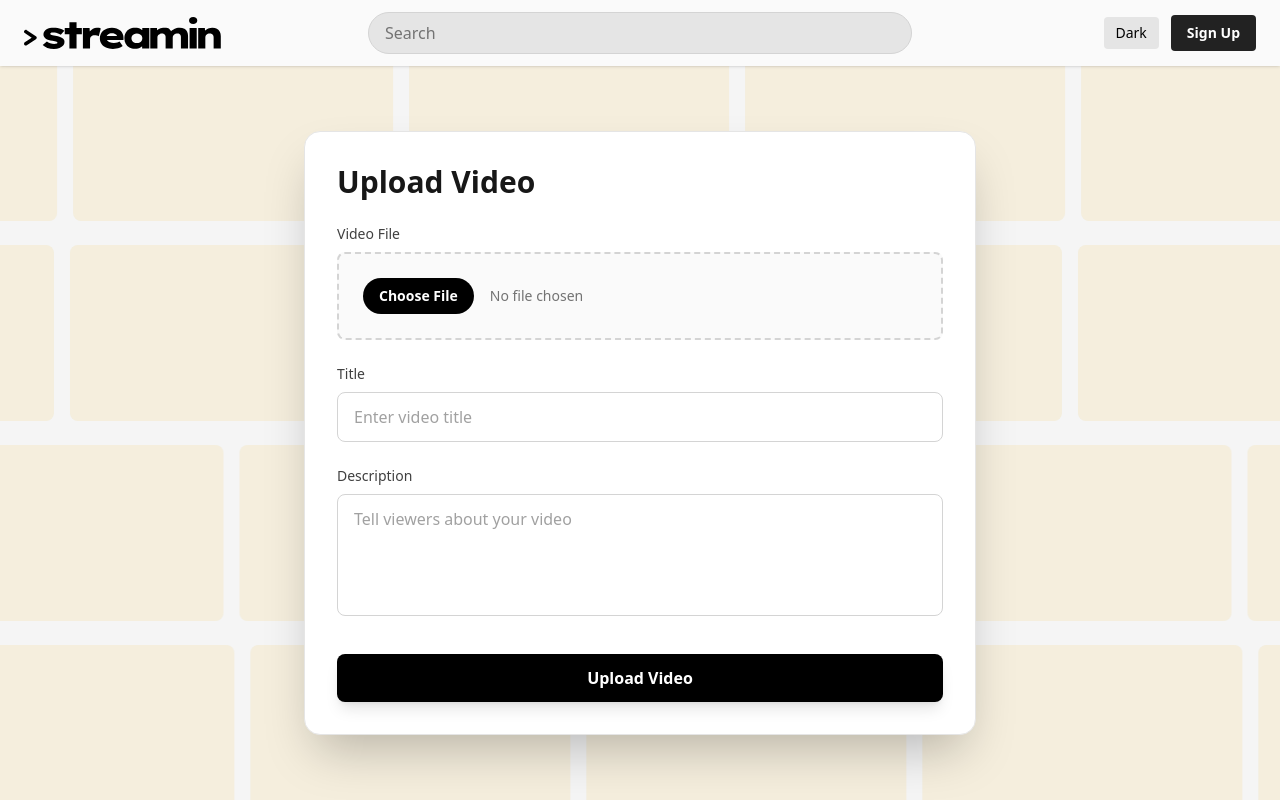
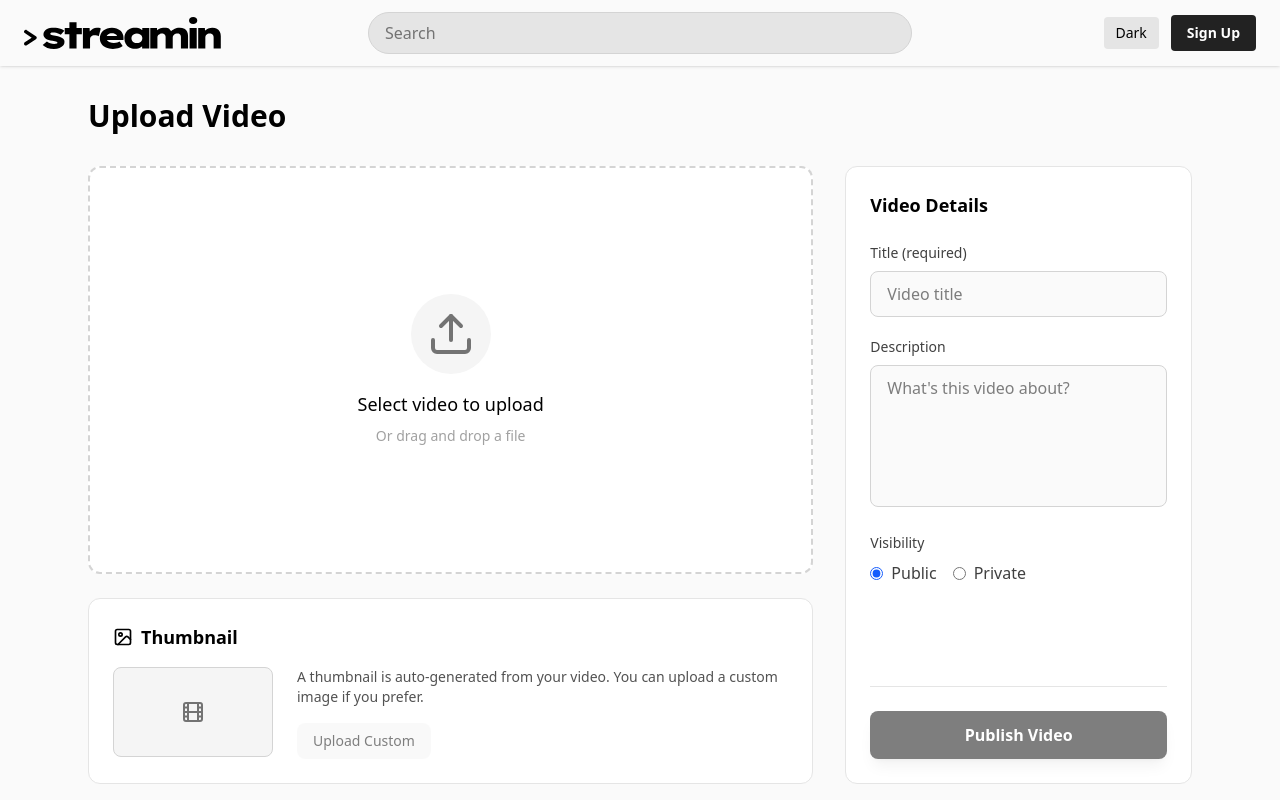
Before and after one commit to contrapoetra/stream.contrapoetra.com, a React (Vite) app in the folder frontend/: page /upload in a window 1280 px wide. Built offline with nearby package versions, Linux system fonts and the light colour scheme.

Commit message:
revamp upload page

```diff
--- a/frontend/src/App.tsx
+++ b/frontend/src/App.tsx
@@ -72,7 +72,7 @@ function AppContent() {
                     )}
                     <Link
                       to="/upload"
-                      className={`block w-full text-left px-4 py-2 text-sm hover:bg-opacity-10 ${darkMode ? 'hover:bg-white' : 'hover:bg-black'}`}
+                      className={`block w-full text-left px-4 py-2 text-sm transition-colors ${darkMode ? 'text-white hover:bg-white/10' : 'text-black hover:bg-black/5'}`}
                       onClick={() => setIsProfileOpen(false)}
                     >
                       Upload Video
@@ -82,7 +82,7 @@ function AppContent() {
                         setIsProfileOpen(false);
                         logout();
                       }}
-                      className={`block w-full text-left px-4 py-2 text-sm hover:bg-opacity-10 ${darkMode ? 'hover:bg-white' : 'hover:bg-black'}`}
+                      className={`block w-full text-left px-4 py-2 text-sm transition-colors ${darkMode ? 'text-white hover:bg-white/10' : 'text-black hover:bg-black/5'}`}
                     >
                       Logout
                     </button>
--- a/frontend/src/lib/utils.ts
+++ b/frontend/src/lib/utils.ts
@@ -6,7 +6,9 @@ export function cn(...inputs: ClassValue[]) {
 }
 
 export function formatTimeAgo(dateString: string): string {
-  const date = new Date(dateString);
+  // Assume backend sends UTC time without 'Z'. Append 'Z' to force UTC interpretation.
+  // If dateString already has 'Z' or offset, this might be invalid, but standard SQL returns "YYYY-MM-DD HH:MM:SS"
+  const date = new Date(dateString.endsWith('Z') ? dateString : dateString + 'Z');
   const now = new Date();
   const seconds = Math.floor((now.getTime() - date.getTime()) / 1000);
 
@@ -24,3 +26,15 @@ export function formatTimeAgo(dateString: string): string {
   const years = Math.floor(days / 365);
   return `${years} year${years > 1 ? 's' : ''} ago`;
 }
+
+export function formatDuration(seconds: number): string {
+  if (!seconds) return "00:00";
+  const h = Math.floor(seconds / 3600);
+  const m = Math.floor((seconds % 3600) / 60);
+  const s = Math.floor(seconds % 60);
+
+  if (h > 0) {
+    return `${h}:${m.toString().padStart(2, '0')}:${s.toString().padStart(2, '0')}`;
+  }
+  return `${m}:${s.toString().padStart(2, '0')}`;
+}
--- a/frontend/src/services/api.ts
+++ b/frontend/src/services/api.ts
@@ -9,6 +9,7 @@ export interface Video {
   file_path: string;
   thumbnail_path?: string;
   views: number;
+  duration?: number;
   visibility: 'public' | 'private';
   created_at: string;
 }
--- a/frontend/src/views/Home.tsx
+++ b/frontend/src/views/Home.tsx
@@ -93,6 +93,7 @@ function Home() {
                     views={video.views}
                     thumbnailPath={video.thumbnail_path}
                     createdAt={video.created_at}
+                    duration={video.duration}
                   />
                 ))
               ) : (
--- a/frontend/src/views/Player.tsx
+++ b/frontend/src/views/Player.tsx
@@ -128,6 +128,7 @@ function Player() {
               views={relatedVideo.views}
               thumbnailPath={relatedVideo.thumbnail_path}
               createdAt={relatedVideo.created_at}
+              duration={relatedVideo.duration}
             />
           ))}
         </div>
--- a/frontend/src/views/Upload.tsx
+++ b/frontend/src/views/Upload.tsx
@@ -1,19 +1,97 @@
-import { useContext, useState, useMemo } from 'react';
+import { useContext, useState, useRef, useEffect } from 'react';
 import { DarkModeContext } from '../context/DarkModeContext';
 import { useNavigate } from 'react-router-dom';
 import apiService from '../services/api';
+import { Upload as UploadIcon, Image as ImageIcon, Film } from 'lucide-react';
 
 function Upload() {
   const { darkMode } = useContext(DarkModeContext);
   const navigate = useNavigate();
+
   const [title, setTitle] = useState('');
   const [description, setDescription] = useState('');
+  const [visibility, setVisibility] = useState<'public' | 'private'>('public');
   const [file, setFile] = useState<File | null>(null);
+  const [videoPreviewUrl, setVideoPreviewUrl] = useState<string | null>(null);
+
+  const [thumbnailFile, setThumbnailFile] = useState<File | null>(null);
+  const [thumbnailPreviewUrl, setThumbnailPreviewUrl] = useState<string | null>(null);
+  const [autoThumbnailBlob, setAutoThumbnailBlob] = useState<Blob | null>(null);
+
+  const [duration, setDuration] = useState(0);
   const [isUploading, setIsUploading] = useState(false);
 
-  const handleFileChange = (e: React.ChangeEvent<HTMLInputElement>) => {
+  const videoRef = useRef<HTMLVideoElement>(null);
+  const canvasRef = useRef<HTMLCanvasElement>(null);
+
+  // Cleanup object URLs
+  useEffect(() => {
+    return () => {
+      if (videoPreviewUrl) URL.revokeObjectURL(videoPreviewUrl);
+      if (thumbnailPreviewUrl && thumbnailFile) URL.revokeObjectURL(thumbnailPreviewUrl);
+    };
+  }, [videoPreviewUrl, thumbnailPreviewUrl, thumbnailFile]);
+
+  const handleVideoSelect = (e: React.ChangeEvent<HTMLInputElement>) => {
     if (e.target.files && e.target.files[0]) {
-      setFile(e.target.files[0]);
+      const selectedFile = e.target.files[0];
+      setFile(selectedFile);
+      const url = URL.createObjectURL(selectedFile);
+      setVideoPreviewUrl(url);
+
+      // Reset thumbnail
+      setThumbnailFile(null);
+      setThumbnailPreviewUrl(null);
+      setAutoThumbnailBlob(null);
+
+      // Auto-set title from filename
+      if (!title) {
+        setTitle(selectedFile.name.replace(/\.[^/.]+$/, ""));
+      }
+    }
+  };
+
+  const generateThumbnail = () => {
+    const video = videoRef.current;
+    const canvas = canvasRef.current;
+    if (video && canvas) {
+      canvas.width = video.videoWidth;
+      canvas.height = video.videoHeight;
+      const ctx = canvas.getContext('2d');
+      if (ctx) {
+        ctx.drawImage(video, 0, 0, canvas.width, canvas.height);
+        canvas.toBlob((blob) => {
+          if (blob) {
+            setAutoThumbnailBlob(blob);
+            // Create a preview URL for the auto thumbnail
+            const url = URL.createObjectURL(blob);
+            setThumbnailPreviewUrl(url);
+          }
+        }, 'image/jpeg', 0.7);
+      }
+    }
+  };
+
+  const onVideoLoadedMetadata = () => {
+    if (videoRef.current) {
+      setDuration(Math.round(videoRef.current.duration));
+      // Seek to 1 second (or 10%) to get a non-black frame usually
+      videoRef.current.currentTime = Math.min(1, videoRef.current.duration * 0.1);
+    }
+  };
+
+  const onVideoSeeked = () => {
+    // Generate thumbnail when seek completes (initial auto-seek or user seek)
+    if (!thumbnailFile) {
+      generateThumbnail();
+    }
+  };
+
+  const handleThumbnailSelect = (e: React.ChangeEvent<HTMLInputElement>) => {
+    if (e.target.files && e.target.files[0]) {
+      const selectedFile = e.target.files[0];
+      setThumbnailFile(selectedFile);
+      setThumbnailPreviewUrl(URL.createObjectURL(selectedFile));
     }
   };
 
@@ -30,13 +108,21 @@ function Upload() {
       formData.append('video', file);
       formData.append('title', title);
       formData.append('description', description);
-      formData.append('visibility', 'public'); // Default to public
+      formData.append('duration', duration.toString());
+      formData.append('visibility', visibility);
+
+      // Prefer uploaded thumbnail, fallback to auto-generated
+      if (thumbnailFile) {
+        formData.append('thumbnail', thumbnailFile);
+      } else if (autoThumbnailBlob) {
+        formData.append('thumbnail', autoThumbnailBlob, 'thumbnail.jpg');
+      }
 
       const response = await apiService.uploadVideo(formData);
 
       if (response.video_id || response.message === 'uploaded') {
         alert('Video uploaded successfully!');
-        navigate('/'); // Redirect to home or the new video page
+        navigate('/');
       } else {
         alert(`Upload failed: ${response.error || response.message || 'Unknown error'}`);
       }
@@ -48,114 +134,175 @@ function Upload() {
     }
   };
 
-  // Generate placeholders for the background sliding animation
-  // We need enough items to cover the screen width plus scroll overlap
-  const placeholders = Array.from({ length: 20 });
+  return (
+    <div className={`min-h-screen w-full ${darkMode ? 'bg-neutral-950 text-white' : 'bg-neutral-50 text-black'}`}>
+      <div className="max-w-6xl mx-auto px-6 py-8">
+        <h1 className="text-3xl font-bold mb-8">Upload Video</h1>
 
-  // Generate random speeds for each row (20s to 50s) and random start positions
-  const rowConfigs = useMemo(() => {
-    return Array.from({ length: 8 }).map(() => ({
-      duration: `${Math.floor(Math.random() * 30) + 20}s`,
-      delay: `${Math.floor(Math.random() * -50)}s`
-    }));
-  }, []);
+        <form onSubmit={handleSubmit} className="grid grid-cols-1 lg:grid-cols-3 gap-8">
 
-  return (
-    <div className={`relative w-full h-full overflow-hidden ${darkMode ? 'bg-neutral-900' : 'bg-neutral-100'}`}>
+          {/* Left Column: Media Upload & Preview */}
+          <div className="lg:col-span-2 space-y-6">
 
-      {/* Background Animation Layer */}
-      <div className="absolute inset-0 flex flex-col justify-center gap-6 opacity-10 pointer-events-none select-none z-0 overflow-hidden">
-        {rowConfigs.map((config, rowIndex) => (
-          <div
-            key={rowIndex}
-            className="flex gap-4 w-max animate-slide-right"
-            style={{
-              animationDuration: config.duration,
-              animationDelay: config.delay
-            }}
-          >
-            {/* Double the array to ensure seamless loop */}
-            {[...placeholders, ...placeholders].map((_, i) => (
-              <div
-                key={i}
-                className="w-80 h-44 bg-yellow-500 rounded-lg flex-shrink-0"
+            {/* Video Preview Area */}
+            <div className={`aspect-video rounded-xl overflow-hidden border-2 border-dashed flex flex-col items-center justify-center relative transition-colors ${darkMode ? 'bg-neutral-900 border-neutral-700 hover:border-neutral-500' : 'bg-white border-neutral-300 hover:border-neutral-400'}`}>
+              {videoPreviewUrl ? (
+                <video
+                  ref={videoRef}
+                  src={videoPreviewUrl}
+                  className="w-full h-full object-contain bg-black"
+                  controls
+                  onLoadedMetadata={onVideoLoadedMetadata}
+                  onSeeked={onVideoSeeked}
                 />
-            ))}
+              ) : (
+                <label className="cursor-pointer w-full h-full flex flex-col items-center justify-center p-6 hover:bg-opacity-50">
+                  <div className={`p-4 rounded-full mb-4 ${darkMode ? 'bg-neutral-800' : 'bg-neutral-100'}`}>
+                    <UploadIcon size={48} className={darkMode ? 'text-neutral-400' : 'text-neutral-500'} />
                   </div>
-        ))}
-      </div>
-
-      {/* Foreground Upload Form */}
-      <div className="absolute inset-0 flex items-center justify-center z-10 p-4">
-        <div className={`w-full max-w-2xl p-8 rounded-2xl shadow-2xl border ${darkMode ? 'bg-neutral-800 border-neutral-700' : 'bg-white border-neutral-200'}`}>
-          <h1 className={`text-3xl font-bold mb-6 ${darkMode ? 'text-white' : 'text-neutral-900'}`}>Upload Video</h1>
-
-          <form onSubmit={handleSubmit} className="space-y-6">
-
-            {/* Video File Input */}
-            <div>
-              <label className={`block text-sm font-medium mb-2 ${darkMode ? 'text-neutral-300' : 'text-neutral-700'}`}>
-                Video File
-              </label>
-              <div className={`flex items-center justify-center w-full border-2 border-dashed rounded-lg p-6 transition-colors ${darkMode ? 'border-neutral-600 hover:border-neutral-400 bg-neutral-900/50' : 'border-neutral-300 hover:border-neutral-400 bg-neutral-50'}`}>
+                  <span className="text-lg font-medium mb-2">Select video to upload</span>
+                  <span className={`text-sm ${darkMode ? 'text-neutral-500' : 'text-neutral-400'}`}>Or drag and drop a file</span>
                   <input
                     type="file"
                     accept="video/*"
-                  onChange={handleFileChange}
+                    onChange={handleVideoSelect}
+                    className="hidden"
                     disabled={isUploading}
-                  className={`w-full text-sm text-neutral-500 file:mr-4 file:py-2 file:px-4 file:rounded-full file:border-0 file:text-sm file:font-semibold ${darkMode ? 'file:bg-white file:text-black hover:file:bg-neutral-200' : 'file:bg-black file:text-white hover:file:bg-neutral-800'} ${isUploading ? 'opacity-50 cursor-not-allowed' : ''}`}
                   />
-              </div>
-              {file && <p className={`mt-2 text-sm ${darkMode ? 'text-green-400' : 'text-green-600'}`}>Selected: {file.name}</p>}
+                </label>
+              )}
             </div>
 
-            {/* Title Input */}
+            {/* Thumbnail Selection */}
+            <div className={`p-6 rounded-xl border ${darkMode ? 'bg-neutral-900 border-neutral-800' : 'bg-white border-neutral-200'}`}>
+              <h3 className="text-lg font-semibold mb-4 flex items-center gap-2">
+                <ImageIcon size={20} />
+                Thumbnail
+              </h3>
+
+              <div className="flex gap-6 items-start">
+                {/* Preview Box */}
+                <div className={`w-40 aspect-video rounded-lg overflow-hidden border shrink-0 flex items-center justify-center ${darkMode ? 'bg-black border-neutral-700' : 'bg-neutral-100 border-neutral-300'}`}>
+                  {thumbnailPreviewUrl ? (
+                    <img src={thumbnailPreviewUrl} alt="Thumbnail preview" className="w-full h-full object-cover" />
+                  ) : (
+                    <Film size={24} className="text-neutral-500" />
+                  )}
+                </div>
+
+                {/* Controls */}
+                <div className="flex-1 space-y-4">
+                  <p className={`text-sm ${darkMode ? 'text-neutral-400' : 'text-neutral-600'}`}>
+                    A thumbnail is auto-generated from your video. You can upload a custom image if you prefer.
+                  </p>
+
+                  <div className="flex gap-3">
+                    <label className={`px-4 py-2 rounded-lg text-sm font-medium cursor-pointer transition-colors ${!file || isUploading ? 'opacity-50 cursor-not-allowed' : ''} ${darkMode ? 'bg-neutral-800 hover:bg-neutral-700 text-white' : 'bg-neutral-100 hover:bg-neutral-200 text-black'}`}>
+                      Upload Custom
+                      <input
+                        type="file"
+                        accept="image/*"
+                        onChange={handleThumbnailSelect}
+                        className="hidden"
+                        disabled={!file || isUploading}
+                      />
+                    </label>
+                    {file && (
+                      <button
+                        type="button"
+                        onClick={() => {
+                          setThumbnailFile(null);
+                          generateThumbnail(); // Regenerate auto thumbnail
+                        }}
+                        disabled={isUploading}
+                        className={`px-4 py-2 rounded-lg text-sm font-medium transition-colors ${darkMode ? 'text-neutral-400 hover:text-white' : 'text-neutral-600 hover:text-black'}`}
+                      >
+                        Reset to Auto
+                      </button>
+                    )}
+                  </div>
+                </div>
+              </div>
+            </div>
+          </div>
+
+          {/* Right Column: Details Form */}
+          <div className="space-y-6">
+            <div className={`p-6 rounded-xl border h-full flex flex-col ${darkMode ? 'bg-neutral-900 border-neutral-800' : 'bg-white border-neutral-200'}`}>
+              <h3 className="text-lg font-semibold mb-6">Video Details</h3>
+
+              <div className="space-y-5 flex-1">
                 <div>
-              <label htmlFor="title" className={`block text-sm font-medium mb-2 ${darkMode ? 'text-neutral-300' : 'text-neutral-700'}`}>
-                Title
-              </label>
+                  <label className={`block text-sm font-medium mb-2 ${darkMode ? 'text-neutral-300' : 'text-neutral-700'}`}>Title (required)</label>
                   <input
                     type="text"
-                id="title"
                     value={title}
                     onChange={(e) => setTitle(e.target.value)}
-                placeholder="Enter video title"
+                    placeholder="Video title"
                     disabled={isUploading}
-                className={`w-full px-4 py-3 rounded-lg border outline-none transition-all ${darkMode ? 'bg-neutral-700 border-neutral-600 text-white placeholder-neutral-400 focus:ring-2 focus:ring-white' : 'bg-white border-neutral-300 text-black placeholder-neutral-400 focus:ring-2 focus:ring-black'} ${isUploading ? 'opacity-50 cursor-not-allowed' : ''}`}
+                    className={`w-full px-4 py-2.5 rounded-lg border outline-none transition-all ${darkMode ? 'bg-neutral-800 border-neutral-700 focus:border-neutral-500 text-white' : 'bg-neutral-50 border-neutral-300 focus:border-neutral-500 text-black'}`}
                     required
                   />
                 </div>
 
-            {/* Description Input */}
                 <div>
-              <label htmlFor="description" className={`block text-sm font-medium mb-2 ${darkMode ? 'text-neutral-300' : 'text-neutral-700'}`}>
-                Description
-              </label>
+                  <label className={`block text-sm font-medium mb-2 ${darkMode ? 'text-neutral-300' : 'text-neutral-700'}`}>Description</label>
                   <textarea
-                id="description"
                     value={description}
                     onChange={(e) => setDescription(e.target.value)}
-                placeholder="Tell viewers about your video"
-                rows={4}
+                    placeholder="What's this video about?"
+                    rows={5}
                     disabled={isUploading}
-                className={`w-full px-4 py-3 rounded-lg border outline-none transition-all resize-none ${darkMode ? 'bg-neutral-700 border-neutral-600 text-white placeholder-neutral-400 focus:ring-2 focus:ring-white' : 'bg-white border-neutral-300 text-black placeholder-neutral-400 focus:ring-2 focus:ring-black'} ${isUploading ? 'opacity-50 cursor-not-allowed' : ''}`}
+                    className={`w-full px-4 py-2.5 rounded-lg border outline-none transition-all resize-none ${darkMode ? 'bg-neutral-800 border-neutral-700 focus:border-neutral-500 text-white' : 'bg-neutral-50 border-neutral-300 focus:border-neutral-500 text-black'}`}
                   />
                 </div>
 
-            {/* Submit Button */}
-            <div className="pt-2">
+                <div>
+                  <label className={`block text-sm font-medium mb-2 ${darkMode ? 'text-neutral-300' : 'text-neutral-700'}`}>Visibility</label>
+                  <div className="flex gap-4">
+                    <label className="flex items-center gap-2 cursor-pointer">
+                      <input
+                        type="radio"
+                        name="visibility"
+                        value="public"
+                        checked={visibility === 'public'}
+                        onChange={() => setVisibility('public')}
+                        className="accent-blue-600" // Or match theme
+                      />
+                      <span className={darkMode ? 'text-neutral-300' : 'text-neutral-700'}>Public</span>
+                    </label>
+                    <label className="flex items-center gap-2 cursor-pointer">
+                      <input
+                        type="radio"
+                        name="visibility"
+                        value="private"
+                        checked={visibility === 'private'}
+                        onChange={() => setVisibility('private')}
+                        className="accent-blue-600"
+                      />
+                      <span className={darkMode ? 'text-neutral-300' : 'text-neutral-700'}>Private</span>
+                    </label>
+                  </div>
+                </div>
+              </div>
+
+              <div className="mt-8 pt-6 border-t border-neutral-200 dark:border-neutral-800">
                 <button
                   type="submit"
-                disabled={isUploading}
-                className={`w-full font-bold py-3 px-4 rounded-lg transition-colors shadow-lg hover:shadow-xl transform hover:-translate-y-0.5 active:translate-y-0 ${darkMode ? 'bg-white text-black hover:bg-neutral-200' : 'bg-black text-white hover:bg-neutral-800'} ${isUploading ? 'opacity-50 cursor-not-allowed hover:translate-y-0' : ''}`}
+                  disabled={!file || !title || isUploading}
+                  className={`w-full font-bold py-3 px-4 rounded-lg transition-all shadow-lg transform active:scale-95 disabled:opacity-50 disabled:cursor-not-allowed disabled:transform-none ${darkMode ? 'bg-white text-black hover:bg-neutral-200' : 'bg-black text-white hover:bg-neutral-800'}`}
                 >
-                {isUploading ? 'Uploading...' : 'Upload Video'}
+                  {isUploading ? 'Uploading...' : 'Publish Video'}
                 </button>
+              </div>
+            </div>
           </div>
 
         </form>
       </div>
-      </div>
+
+      {/* Hidden canvas for thumbnail generation */}
+      <canvas ref={canvasRef} className="hidden"></canvas>
     </div>
   );
 }
```
Also changed, not shown: frontend/src/components/VideoThumbnail.tsx (+5 -4 lines), 1 other file (tests, documents, lock files or other folders). Lines whose indentation alone changed are shown as unchanged.
